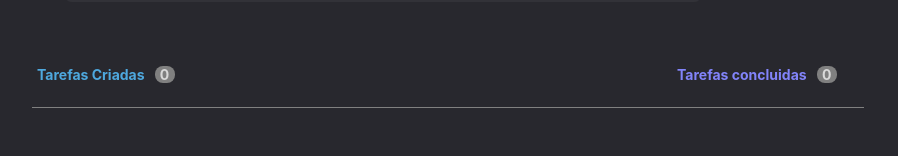
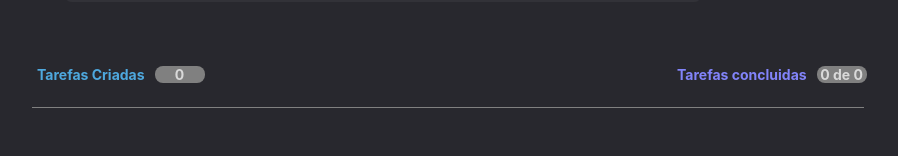
Before and after one commit to ReinaldoARamos/Todo_React, a React (Vite) app: page / in a window 1280 px wide. Shown: the part 154-310 px from the top of the page, without its empty margins (208-1106 px from the left). Built offline with nearby package versions, Linux system fonts and the light colour scheme.

Commit message:
igualando o contador ao número de Tasks.lenght

```diff
--- a/src/componentes/Task.jsx
+++ b/src/componentes/Task.jsx
@@ -5,15 +5,16 @@ import { NewTask } from "../componentes/TaskManager/NewTask";
 import { useState } from "react";
 
 export function Task() {
-  const counter = 0;
+
 
   const [TaskContent, setTaskContent] = useState("");
   const [Task, setNewTask] = useState([]);
-
+  const counter = Task.length;
   function handleInputChange() {
     const InputContent = event.target.value;
     setTaskContent(InputContent);
   }
+
 
   function addNewTask() {
     event.preventDefault();
@@ -69,7 +70,7 @@ export function Task() {
 
         <span className={styles.Concluded}>
           Tarefas concluidas
-          <span className={styles.counter}> {counter}</span>
+          <span className={styles.counter}>0 de 0</span>
         </span>
       </div>
       <main>
--- a/src/componentes/Task.module.css
+++ b/src/componentes/Task.module.css
@@ -36,7 +36,7 @@
 }
 .counter {
   margin-left: 10px;
-  width: 20px;
+  width: 50px;
   text-align: center;
   position: absolute;
 
```
